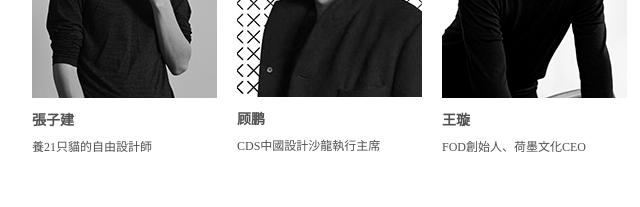
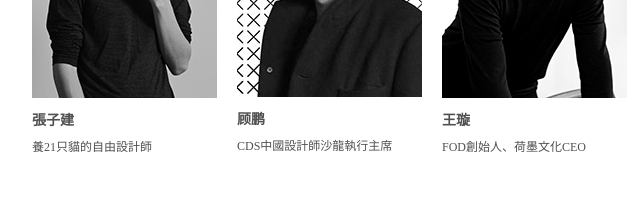
Before and after one commit to yijiangji/yijiangji.github.io, a plain HTML site: page committee.html in a window 1280 px wide. Shown: the part 1060-1267 px from the top of the page, 208-848 px from the left. Drawn offline with Linux system fonts and the light colour scheme.

Commit message:
shejishi

```diff
--- a/committee.html
+++ b/committee.html
@@ -68,7 +68,7 @@
                         <dl>
                             <img src="./images/committee/gupeng.jpg" alt="">
                             <dt>顾鹏</dt>
-                            <dd>CDS中國設計沙龍執行主席</dd>
+                            <dd>CDS中國設計師沙龍執行主席</dd>
                         </dl>
                         <dl>
                             <img src="./images/committee/wangxuan.JPG" alt="">
```
